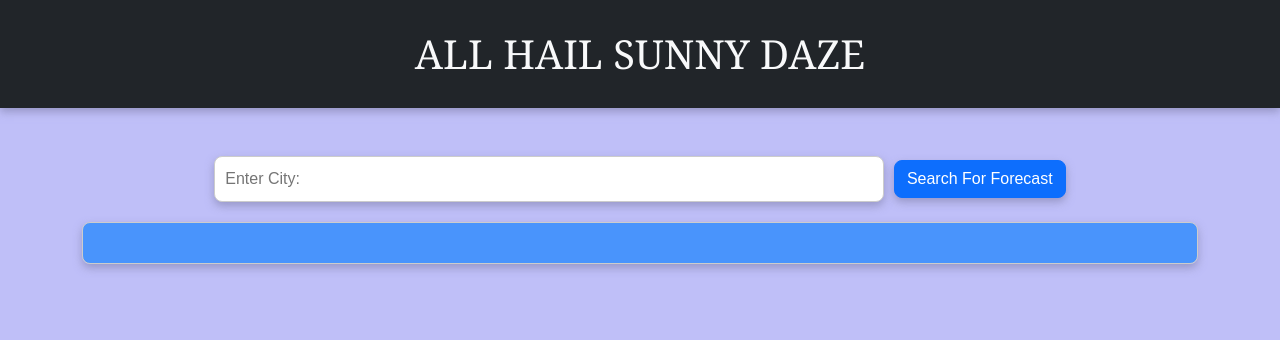
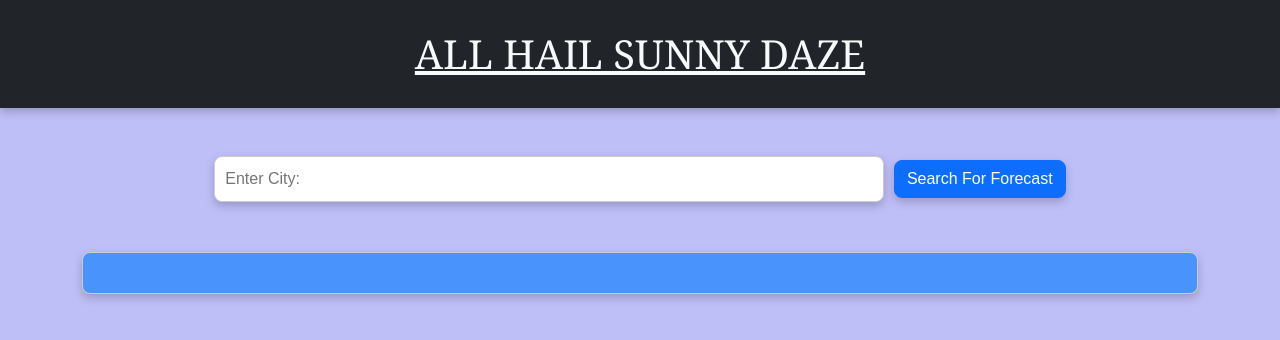
Before and after one commit to kpaige-henderson/all-hail-sunny-daze, a plain HTML site: page index.html in a window 1280 px wide. Drawn offline with nearby package versions, Linux system fonts and the light colour scheme.

Commit message:
final styling and fixed javascript

```diff
--- a/assets/style.css
+++ b/assets/style.css
@@ -9,7 +9,7 @@ header {
     font-family: Georgia, 'Times New Roman', Times, serif;
     font-size: 40px;
     box-shadow: 0 4px 8px rgba(137, 136, 180, 0.727);
-
+    text-decoration-line: underline;
 }
 
 .left-column {
@@ -41,20 +41,21 @@ header {
     box-shadow: 0 4px 8px rgba(137, 136, 180, 0.727);
 }
 
-.forecast {
+
+.five-day-forecast-container {
     padding: 20px;
+    text-indent: 25px;
+    text-shadow: 0 4px 8px white;
+    display: flex;
+    flex-wrap: wrap;
+    justify-content: center;
+    box-shadow: 0 4px 8px rgba(137, 136, 180, 0.727);
+    line-height: 1.8;
+    font-family: Georgia, 'Times New Roman', Times, serif;
+    margin-top: 50px;
     background-color: #007bff9d;
     border: 1px solid #ccc;
     border-radius: 5px;
     margin-bottom: 20px;
     border-radius: 8px;
-    box-shadow: 0 4px 8px rgba(137, 136, 180, 0.727);
-
 }
-
-.five-day-forecast-container {
-    display: flex;
-    flex-wrap: wrap;
-    justify-content: center;
-
-}
--- a/index.html
+++ b/index.html
@@ -25,7 +25,7 @@
         integrity="sha384-C6RzsynM9kWDrMNeT87bh95OGNyZPhcTNXj1NW7RuBCsyN/o0jlpcV8Qyq46cDfL"
         crossorigin="anonymous"></script>
     <script src="https://code.jquery.com/jquery-3.5.1.min.js"></script>
-    <script src="./script.js"></script>
+    <script src="./assets/script.js"></script>
 
 
 </body>
```
